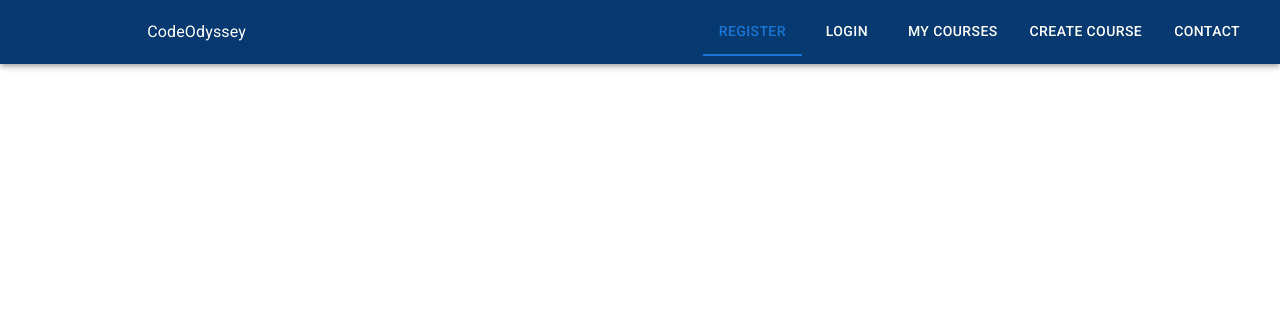
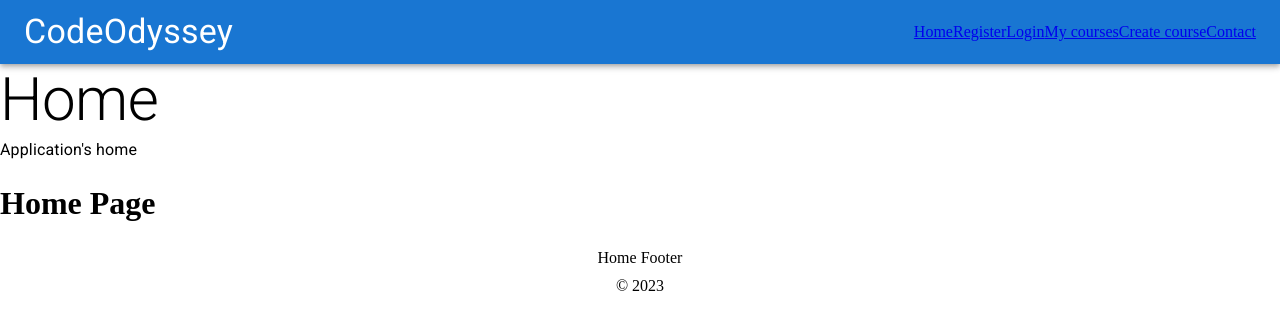
Before and after one commit to ifspcodelab/codeodyssey-frontend, a React (Vite) app: page / in a window 1280 px wide. Shown: the top 330 px of the page. Built offline with nearby package versions, Linux system fonts and the light colour scheme.

Commit message:
refactor: put navbar in separate file

```diff
--- a/src/App.tsx
+++ b/src/App.tsx
@@ -1,8 +1,10 @@
 import {Outlet} from "react-router-dom";
+import Navbar from "../src/components/Navbar/index"
 
 function App() {
     return (
         <div>
+            <Navbar/>
             <Outlet/>
         </div>
     )
--- /dev/null
+++ b/src/components/Navbar/index.tsx
@@ -0,0 +1,44 @@
+import {
+  AppBar,
+  Toolbar,
+  Typography,
+} from "@mui/material";
+import { Link } from "react-router-dom";
+import {useTranslation} from "react-i18next";
+
+
+
+function Navbar() {
+  const { t } = useTranslation();
+
+  return (
+    <AppBar position="static">
+      <Toolbar sx={{ display: "flex", justifyContent: "space-between" }}>
+        <Typography variant="h4">
+          CodeOdyssey
+        </Typography>
+          <div>
+            <Link to="/">
+              Home
+            </Link>
+            <Link to="/registration" >
+              {t("navbar.register")}
+            </Link>
+            <Link to="/login" >
+              {t("navbar.login")}
+            </Link>
+            <Link to="/courses">
+              {t("navbar.courses")}
+            </Link>
+            <Link to="/create-course">
+              {t("navbar.createCourse")}
+            </Link>
+            <Link to="/contact">
+              {t("navbar.contact")}
+            </Link>
+          </div>
+      </Toolbar>
+    </AppBar>
+  );
+}
+export default Navbar;
--- a/src/pages/Home/index.tsx
+++ b/src/pages/Home/index.tsx
@@ -1,56 +1,15 @@
-import {useNavigate} from "react-router-dom"
-import { useState } from "react";
-import {useTranslation} from "react-i18next";
-import {
-    AppBar,
-    Tab,
-    Tabs,
-    Toolbar,
-    Typography
-  } from "@mui/material";
+import PageHeader from "../../components/PageHeader";
+import PageFooter from "../../components/PageFooter";
 
 
 function Home() {
-  const navigate = useNavigate()
-  const { t } = useTranslation();
 
-  const [value, setValue] = useState<string>('1');
-
-  const handleChange = (_event: React.SyntheticEvent, newValue: string) => {
-    setValue(newValue);
-  };
     return (
-        <>
-            <AppBar sx={{ background: "#063970" }}>
-                <Toolbar>
-                <Typography sx={{  paddingLeft: "10%", cursor: "pointer" }} onClick={() => {
-                            navigate('/')
-                            }}>
-                    CodeOdyssey
-                </Typography>
-                <Tabs sx={{ marginLeft: "auto" }}
-                 value={value}
-                 onChange={handleChange}
-                >
-                    <Tab  value="1" sx={{color: "#fff"}} onClick={() => {
-                            navigate('/registration')
-                            }}label={t("navbar.register")} />
-                    <Tab value="2" sx={{color: "#fff"}} onClick={() => {
-                            navigate('/login')
-                            }}label={t("navbar.login")} />
-                    <Tab value="3" sx={{color: "#fff"}} onClick={() => {
-                            navigate('/courses')
-                            }}label={t("navbar.courses")} />
-                    <Tab value="4" sx={{color: "#fff"}} onClick={() => {
-                            navigate('/create-course')
-                            }}label={t("navbar.createCourse")} />
-                    <Tab value="5" sx={{color: "#fff"}} onClick={() => {
-                            navigate('/contact')
-                            }}label={t("navbar.contact")} />
-                </Tabs>
-                </Toolbar>
-            </AppBar>
-        </>
+      <>
+        <PageHeader title={'Home'} text={"Application's home"}/>
+        <h1>Home Page</h1>
+        <PageFooter text={"Home Footer"}/>
+      </>
     );
 }
 
```
